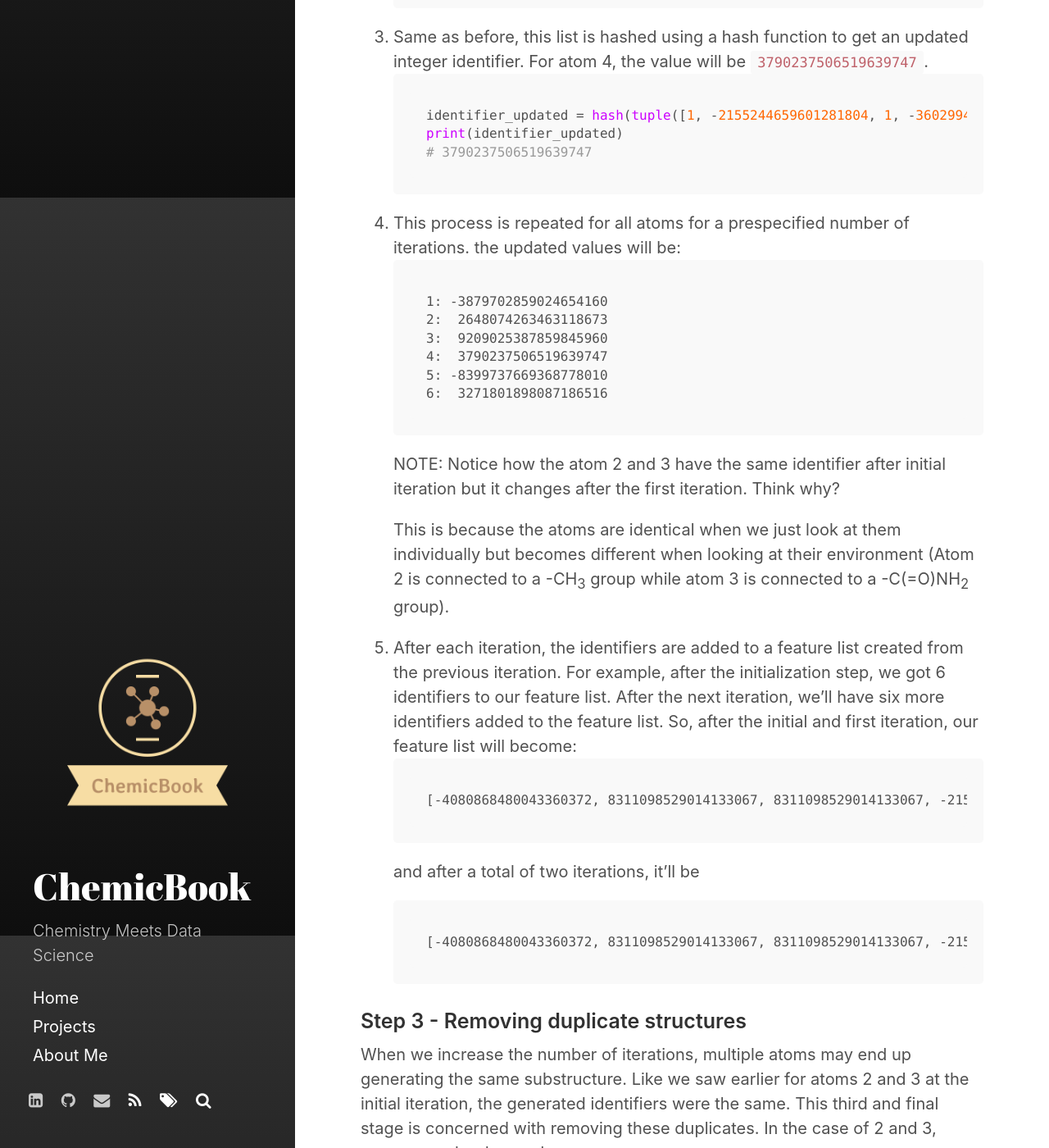
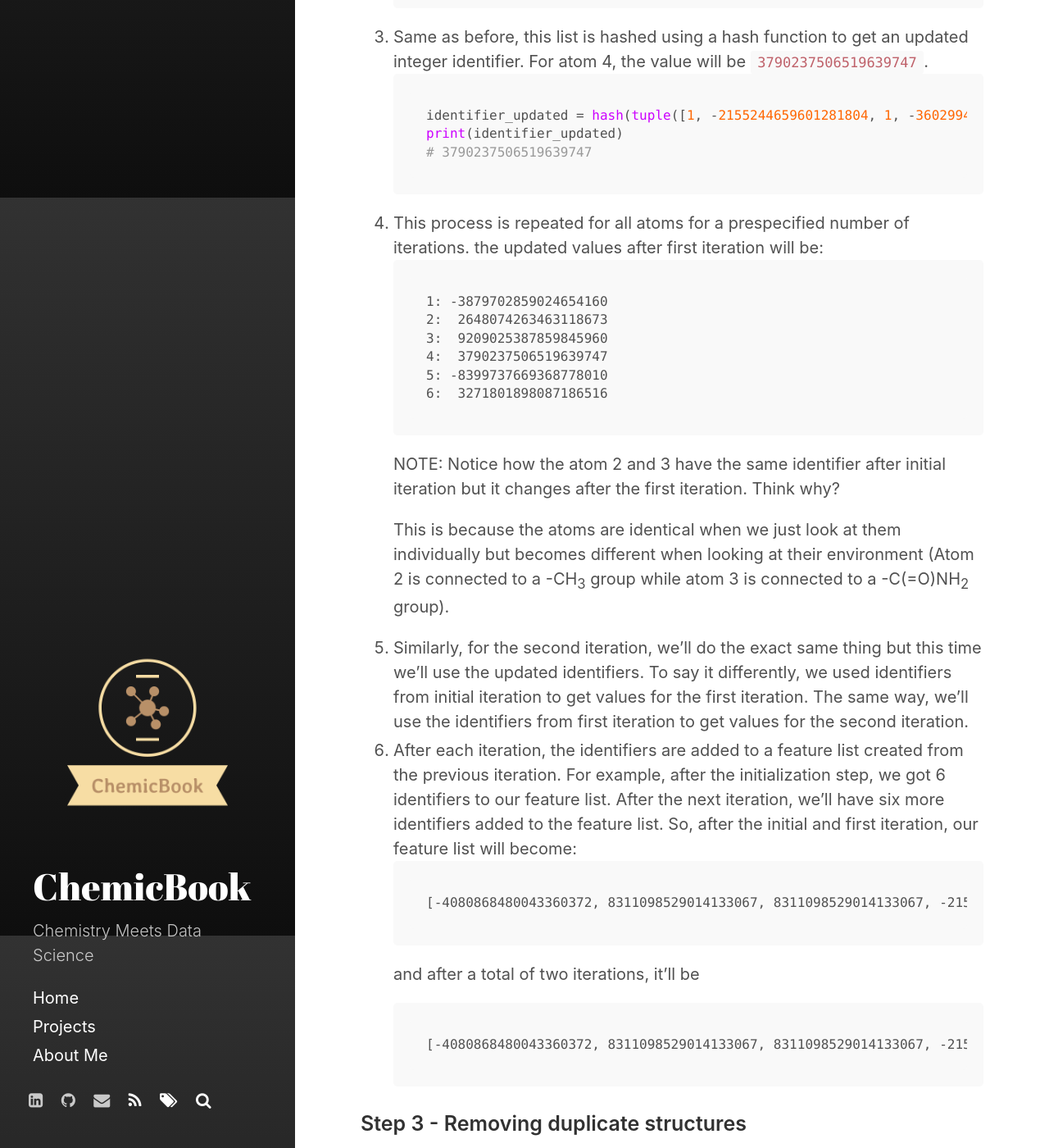
Before and after one commit to kmnis/kmnis.github.io, a Jekyll site: the page built from _posts/2021-03-25-a-beginners-guide-for-understanding-extended-connectivity-fingerprints.md, in a window 1280 px wide and 1400 px high, scrolled down 6059 px. Shown: the whole window at 82% size. Built offline with Jekyll 4.4.1, drawn with Linux system fonts in a browser that asks for light colours; nearby versions of some CDN libraries; comment, search, counter and statistics services are not loaded.

Commit message:
Update ECFP blog post with some more information

````diff
--- a/_posts/2021-03-25-a-beginners-guide-for-understanding-extended-connectivity-fingerprints.md
+++ b/_posts/2021-03-25-a-beginners-guide-for-understanding-extended-connectivity-fingerprints.md
@@ -112,7 +112,7 @@ identifier_updated = hash(tuple([1, -2155244659601281804, 1, -360299467776728831
 print(identifier_updated)
 # 3790237506519639747
 ```
-4. This process is repeated for all atoms for a prespecified number of iterations. the updated values will be:
+4. This process is repeated for all atoms for a prespecified number of iterations. the updated values after first iteration will be:
 ```
 1: -3879702859024654160
 2:  2648074263463118673
@@ -125,8 +125,8 @@ print(identifier_updated)
     NOTE: Notice how the atom 2 and 3 have the same identifier after initial iteration but it changes after the first iteration. Think why?
 
     This is because the atoms are identical when we just look at them individually but becomes different when looking at their environment (Atom 2 is connected to a -CH<sub>3</sub> group while atom 3 is connected to a -C(=O)NH<sub>2</sub> group).
-
-5. After each iteration, the identifiers are added to a feature list created from the previous iteration. For example, after the initialization step, we got 6 identifiers to our feature list. After the next iteration, we'll have six more identifiers added to the feature list. So, after the initial and first iteration, our feature list will become:
+5. Similarly, for the second iteration, we'll do the exact same thing but this time we'll use the updated identifiers. To say it differently, we used identifiers from initial iteration to get values for the first iteration. The same way, we'll use the identifiers from first iteration to get values for the second iteration.
+6. After each iteration, the identifiers are added to a feature list created from the previous iteration. For example, after the initialization step, we got 6 identifiers to our feature list. After the next iteration, we'll have six more identifiers added to the feature list. So, after the initial and first iteration, our feature list will become:
 ```
 [-4080868480043360372, 8311098529014133067, 8311098529014133067, -2155244659601281804, -3602994677767288312, 8573586092015465947, -3879702859024654160, 2648074263463118673, 9209025387859845960, 3790237506519639747, -8399737669368778010, 3271801898087186516]
 ```
````
